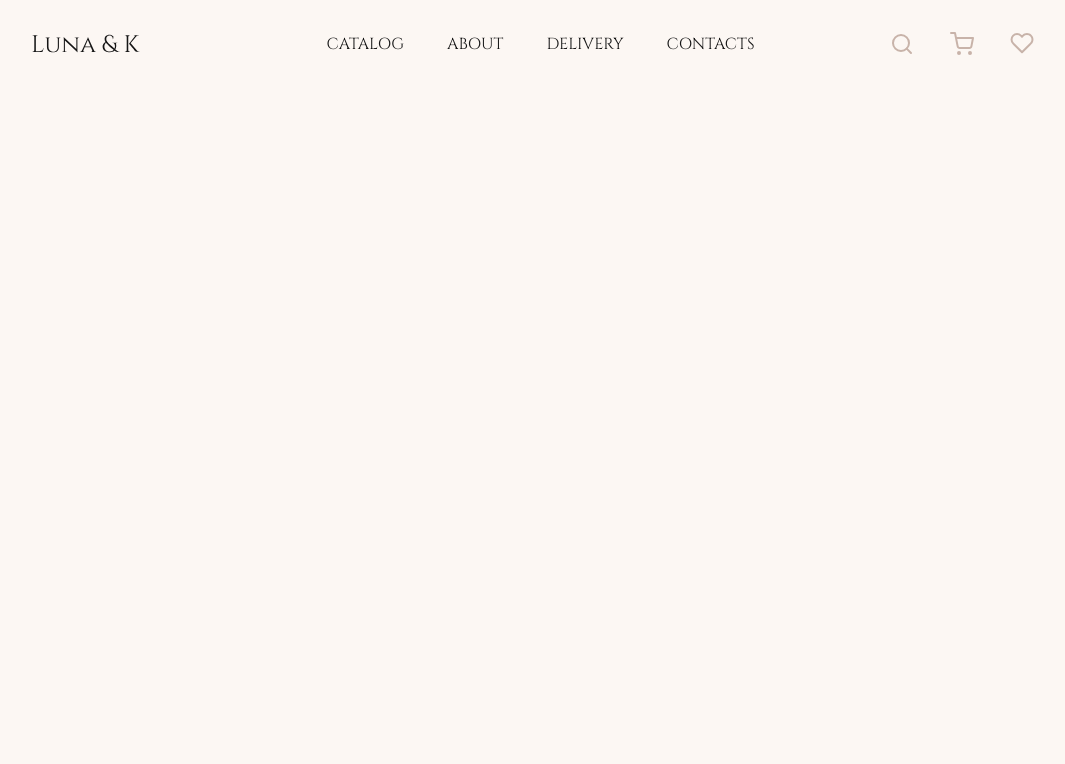
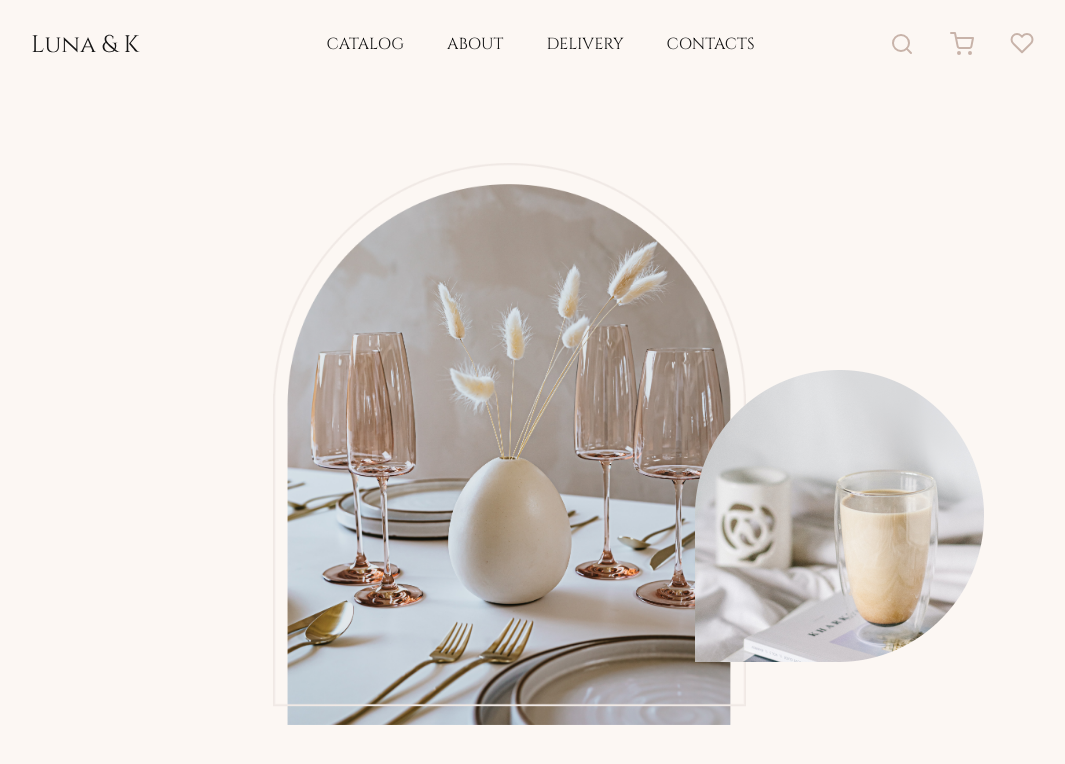
Before and after one commit to OlekTarabesh/Luna-And-K-pet-project, a React (Create React App) app: page / in a window 1280 px wide. Shown: the top 764 px of the page, without its empty margins (131-1196 px from the left). Built offline with nearby package versions, Linux system fonts and the light colour scheme.

Commit message:
made tow main images responsive

```diff
--- a/src/components/burger.component/burger.module.css
+++ b/src/components/burger.component/burger.module.css
@@ -9,7 +9,7 @@
     /* width: 70px; */
     /* height: 87px; */
 }
-@media screen and (min-width: 600px) {
+@media screen and (min-width: 601px) {
     .navBurgerWrapper {
         display: none;
     }
--- a/src/components/header/header.component.jsx
+++ b/src/components/header/header.component.jsx
@@ -10,25 +10,28 @@ const Header = () => {
     return (
         <>
             <div className={styled.headerWrapper}>
-                <div className={styled.headerContainer}>
+                {/* <div className={styled.headerContainer}>
                     <span className={styled.starSvg}>
                         <StarIcon />
                     </span>
-                </div>
+                </div> */}
 
+                    <div className={styled.headerImage1Container}>
+                        <img src={headerImage1} alt='alt' className={styled.headerImage1} />
+                    </div>
+                       <div className={styled.headerImage3Container}>
+                            <img src={headerImage2} alt='alt' className={styled.headerImage3} />
+                        </div>
                 <div className={styled.headerTitleWrapper}>
-                    <h2 className={styled.headerTitle}>Elegant tableware collection for your cosiness</h2>
-
-                    <img src={headerImage1} alt='alt' className={styled.headerImage1} />
-                    <img src={headerImage2} alt='alt' className={styled.headerImage3} />
-                    <span className={styled.headerEllipseContainer}>
+                    {/* <h2 className={styled.headerTitle}>Elegant tableware collection for your cosiness</h2> */}
+                    {/* <span className={styled.headerEllipseContainer}>
                         {ellipse.map((i) => {
                             return (
                                 <span key={Math.random()} className={styled.headerEllipse}>{i.icon}</span>
-                            )
-                    })}
-                        <span className={styled.ellipseText}>Go to the catalog</span>
-                    </span>
+                                )
+                            })}
+                            <span className={styled.ellipseText}>Go to the catalog</span>
+                        </span> */}
                 </div>
             </div>
         </>
--- a/src/components/header/header.module.css
+++ b/src/components/header/header.module.css
@@ -10,52 +10,93 @@
 }
 
 .headerContainer {
+    width: 100%;
     position: relative;
     display: flex;
 }
 
-.starSvg {
+/* .starSvg {
     position: absolute;
     left: 1251px;
     top: 191px;
     width: 68px;
     height: 68px;
-}
+} */
 
 .headerTitleWrapper {
-    width: 366px;
-    height: 165px;
-    margin: 176px 0 0 112px;
+    /* width: 366px;
+    height: 165px; */
+    /* margin: 176px 0 0 112px; */
 }
 
 .headerTitle {
-    width: 376px;
+    width: 100%;
     height: 150px;
     font-weight: 400;
     font-size: 36px;
     line-height: 50px;
 }
 
-.headerImage1 {
-    position: absolute;
-    top: 151px;
-    left: 507px;
-    width: 426px;
-    height: 520px;
+.headerImage1Container {
+    /* display: table; */
+    width: 473px;
+    height: auto;
+    margin: 0 auto;
+    margin-top: 76px;
+    /* height: 522px;
+    margin-left: auto; */
 }
-@media screen and (max-width: 375px) {
-    .headerImage1 {
-        width: 327px;
-        height: 397px;
+@media screen and (max-width: 480px) {
+    .headerImage1Container {
+        width: 376px;
+        height: auto;
     }
 }
 
+@media screen and (max-width: 371px) {
+    .headerImage1Container {
+        width: 250px;
+        height: auto;
+        /* margin-left: 20px; */
+
+    }
+}
+
+@media screen and (max-width: 301px) {
+    .headerImage1Container {
+        width: 250px;
+        height: auto;
+        margin-left: 45px;
+
+    }
+}
+
+.headerImage1 {
+    display: block;
+     width: 100%;
+    height: auto;
+    /* display: flex;  */
+}
+
+.headerImage3Container {
+    width: 289px;
+    height: auto;
+    margin: 0 auto;
+}
+
 .headerImage3 {
-    position: absolute;
-    left: 906px;
-    top: 296px;
-    width: 289px;
-    height: 292px;
+    /* position: absolute; */
+    display: block;
+    width: 100%;
+    height: auto;
+    margin-top: -355px;
+    margin-left: 330px;
+
+}
+@media screen and (max-width: 952px) {
+    .headerImage3 {
+        display: none;
+    }
 }
 
 .headerEllipseContainer {
--- a/src/components/main-page-component/main-page-component.jsx
+++ b/src/components/main-page-component/main-page-component.jsx
@@ -14,7 +14,7 @@ const MainPage = () => {
 
     return (
         <div className={styled.mainPage}>
-            {/* <Header /> */}
+            <Header />
             {/* <Slider />
             <Philosophy />
             <DishesCategory />
--- a/src/components/navbar/navbar.module.css
+++ b/src/components/navbar/navbar.module.css
@@ -118,3 +118,12 @@
         margin-right: 0px;
     }
 }
+
+@media screen and (max-width: 301px) {
+    .navbarIcon {
+        margin-right: 20px;
+    }
+    .navbarIcon:last-child {
+        margin-right: 0;
+    }
+}
```
